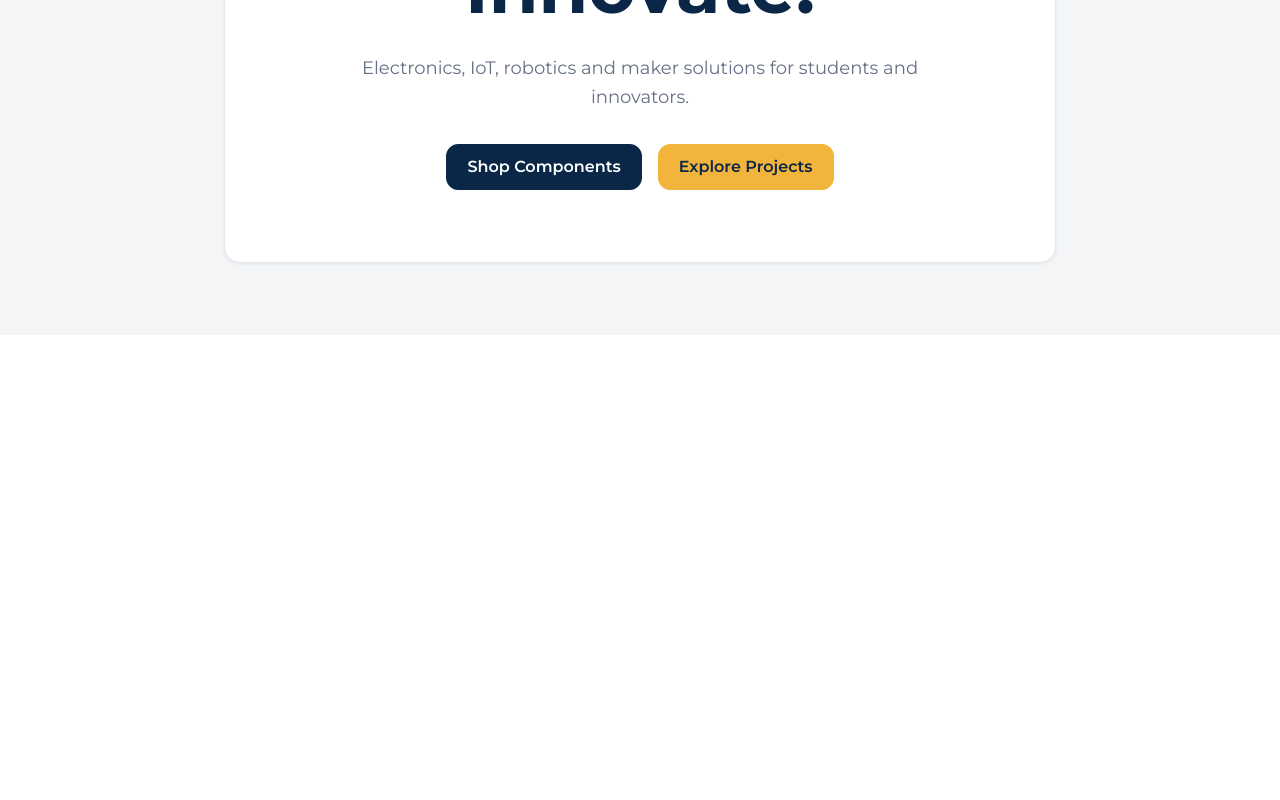
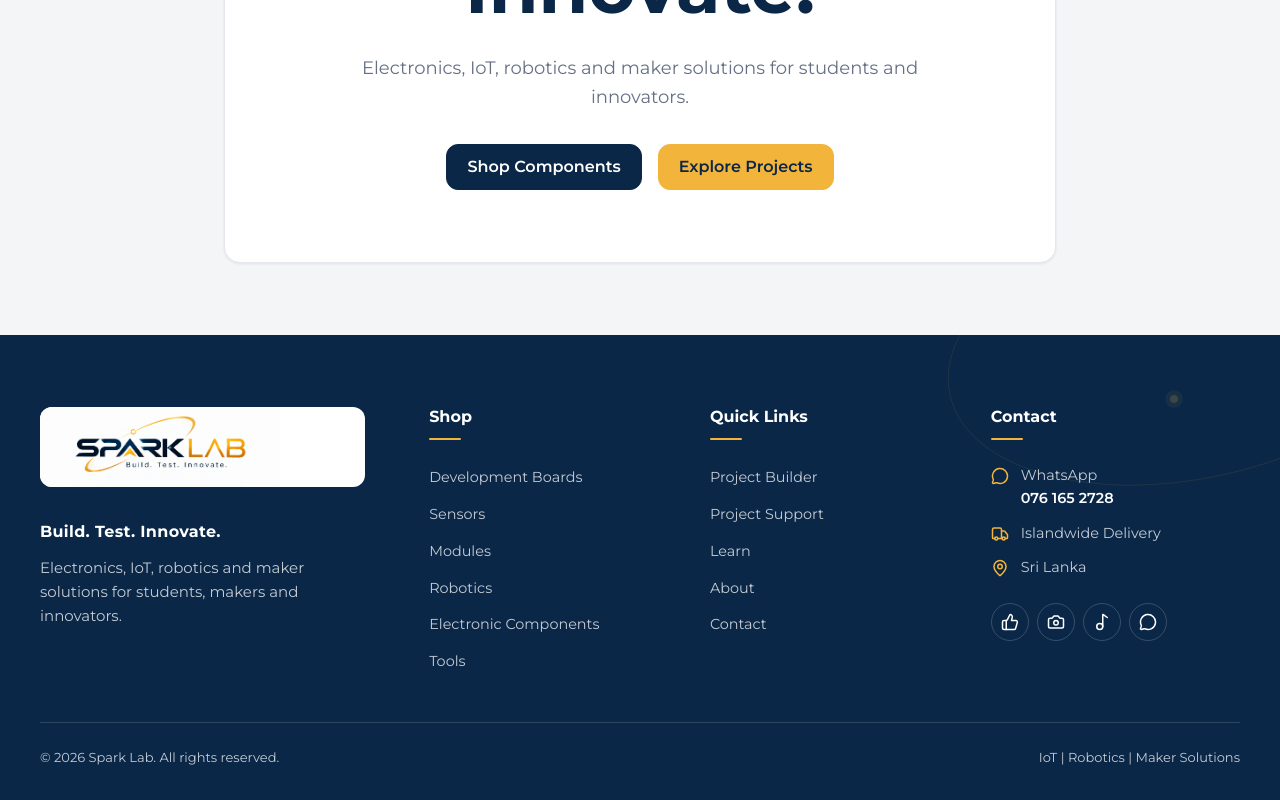
Before and after one commit to foryasith/spark-lab-web, a React (Vite) app: page / in a window 1280 px wide. Shown: the part 495-1295 px from the top of the page. Before the commit the page ends 830 px from the top, so only its background shows below. Built offline with nearby package versions, Linux system fonts and the light colour scheme.

Commit message:
feat: add reusable footer

```diff
--- a/src/App.jsx
+++ b/src/App.jsx
@@ -1,4 +1,5 @@
 import Logo from './components/common/Logo'
+import Footer from './components/layout/Footer'
 import Navbar from './components/layout/Navbar'
 
 function App() {
@@ -27,6 +28,7 @@ function App() {
           </div>
         </section>
       </main>
+      <Footer />
     </>
   )
 }
--- /dev/null
+++ b/src/components/layout/Footer.css
@@ -0,0 +1,177 @@
+.site-footer {
+  position: relative;
+  overflow: hidden;
+  background: var(--color-primary);
+  color: rgb(255 255 255 / 76%);
+}
+
+.site-footer::before {
+  position: absolute;
+  top: -8rem;
+  right: -10rem;
+  width: 31rem;
+  height: 17rem;
+  border: 1px solid rgb(242 180 58 / 9%);
+  border-radius: 50%;
+  content: '';
+  pointer-events: none;
+  transform: rotate(-12deg);
+}
+
+.site-footer::after {
+  position: absolute;
+  top: 3.75rem;
+  right: 8%;
+  width: 0.5rem;
+  height: 0.5rem;
+  border-radius: 50%;
+  background: rgb(242 180 58 / 22%);
+  box-shadow: 0 0 0 0.3rem rgb(242 180 58 / 6%);
+  content: '';
+  pointer-events: none;
+}
+
+.footer-content {
+  position: relative;
+  z-index: 1;
+  padding-block: var(--space-3xl) var(--space-xl);
+}
+
+.footer-grid {
+  display: grid;
+  grid-template-columns: 1.5fr 1fr 1fr 1.15fr;
+  gap: clamp(var(--space-xl), 5vw, var(--space-3xl));
+}
+
+.footer-brand-link {
+  display: inline-flex;
+  overflow: hidden;
+  max-width: 100%;
+  border-radius: var(--radius-md);
+  background: var(--color-white);
+}
+
+.footer-logo {
+  width: min(15rem, 100%);
+}
+
+.footer-tagline {
+  margin-top: var(--space-lg);
+  color: var(--color-white);
+  font-weight: 700;
+  letter-spacing: 0.02em;
+}
+
+.footer-description {
+  max-width: 24rem;
+  margin-top: var(--space-sm);
+  font-size: 0.9375rem;
+}
+
+.footer-heading {
+  margin-bottom: var(--space-lg);
+  color: var(--color-white);
+  font-size: 1rem;
+  font-weight: 700;
+}
+
+.footer-heading::after {
+  display: block;
+  width: 2rem;
+  height: 2px;
+  margin-top: var(--space-sm);
+  border-radius: 999px;
+  background: var(--color-gold);
+  content: '';
+}
+
+.footer-links,
+.footer-contact-list {
+  display: grid;
+  gap: 0.7rem;
+  list-style: none;
+}
+
+.footer-links a {
+  font-size: 0.9rem;
+  transition: color var(--transition-fast);
+}
+
+.footer-contact-list li {
+  display: flex;
+  align-items: flex-start;
+  gap: var(--space-sm);
+  font-size: 0.9rem;
+}
+
+.footer-contact-list svg {
+  flex: 0 0 auto;
+  margin-top: 0.2rem;
+  color: var(--color-gold);
+}
+
+.footer-contact-list span {
+  display: grid;
+}
+
+.footer-contact-list a {
+  color: var(--color-white);
+  font-weight: 600;
+}
+
+.footer-socials {
+  display: flex;
+  flex-wrap: wrap;
+  gap: var(--space-xs);
+  margin-top: var(--space-lg);
+}
+
+.footer-social-placeholder {
+  display: inline-grid;
+  width: 2.375rem;
+  height: 2.375rem;
+  place-items: center;
+  border: 1px solid rgb(255 255 255 / 18%);
+  border-radius: 50%;
+  color: var(--color-white);
+}
+
+.footer-bottom {
+  display: flex;
+  align-items: center;
+  justify-content: space-between;
+  gap: var(--space-lg);
+  margin-top: var(--space-2xl);
+  padding-top: var(--space-lg);
+  border-top: 1px solid rgb(255 255 255 / 14%);
+  font-size: 0.8125rem;
+}
+
+@media (hover: hover) {
+  .footer-links a:hover,
+  .footer-contact-list a:hover {
+    color: var(--color-gold-light);
+  }
+}
+
+@media (max-width: 60rem) {
+  .footer-grid {
+    grid-template-columns: repeat(2, minmax(0, 1fr));
+  }
+}
+
+@media (max-width: 40rem) {
+  .footer-content {
+    padding-block: var(--space-2xl) var(--space-lg);
+  }
+
+  .footer-grid {
+    grid-template-columns: 1fr;
+    gap: var(--space-xl);
+  }
+
+  .footer-bottom {
+    align-items: flex-start;
+    flex-direction: column;
+  }
+}
--- /dev/null
+++ b/src/components/layout/Footer.jsx
@@ -0,0 +1,127 @@
+import {
+  Camera,
+  MapPin,
+  MessageCircle,
+  Music2,
+  ThumbsUp,
+  Truck,
+} from 'lucide-react'
+import Logo from '../common/Logo'
+import './Footer.css'
+
+const shopLinks = [
+  'Development Boards',
+  'Sensors',
+  'Modules',
+  'Robotics',
+  'Electronic Components',
+  'Tools',
+]
+
+const quickLinks = [
+  { label: 'Project Builder', href: '/project-builder' },
+  { label: 'Project Support', href: '/project-support' },
+  { label: 'Learn', href: '/learn' },
+  { label: 'About', href: '/about' },
+  { label: 'Contact', href: '/contact' },
+]
+
+const socialPlatforms = [
+  { label: 'Facebook', Icon: ThumbsUp },
+  { label: 'Instagram', Icon: Camera },
+  { label: 'TikTok', Icon: Music2 },
+  { label: 'WhatsApp', Icon: MessageCircle },
+]
+
+function Footer() {
+  const currentYear = new Date().getFullYear()
+
+  return (
+    <footer className="site-footer">
+      <div className="container footer-content">
+        <div className="footer-grid">
+          <section className="footer-brand" aria-label="About Spark Lab">
+            <a className="footer-brand-link" href="/" aria-label="Spark Lab home">
+              <Logo className="footer-logo" size="medium" />
+            </a>
+            <p className="footer-tagline">Build. Test. Innovate.</p>
+            <p className="footer-description">
+              Electronics, IoT, robotics and maker solutions for students,
+              makers and innovators.
+            </p>
+          </section>
+
+          <nav className="footer-column" aria-labelledby="footer-shop-title">
+            <h2 id="footer-shop-title" className="footer-heading">
+              Shop
+            </h2>
+            <ul className="footer-links">
+              {shopLinks.map((link) => (
+                <li key={link}>
+                  <a href="/categories">{link}</a>
+                </li>
+              ))}
+            </ul>
+          </nav>
+
+          <nav className="footer-column" aria-labelledby="footer-links-title">
+            <h2 id="footer-links-title" className="footer-heading">
+              Quick Links
+            </h2>
+            <ul className="footer-links">
+              {quickLinks.map(({ label, href }) => (
+                <li key={href}>
+                  <a href={href}>{label}</a>
+                </li>
+              ))}
+            </ul>
+          </nav>
+
+          <section className="footer-column" aria-labelledby="footer-contact-title">
+            <h2 id="footer-contact-title" className="footer-heading">
+              Contact
+            </h2>
+            <ul className="footer-contact-list">
+              <li>
+                <MessageCircle aria-hidden="true" size={18} />
+                <span>
+                  WhatsApp
+                  <a href="tel:+94761652728">076 165 2728</a>
+                </span>
+              </li>
+              <li>
+                <Truck aria-hidden="true" size={18} />
+                <span>Islandwide Delivery</span>
+              </li>
+              <li>
+                <MapPin aria-hidden="true" size={18} />
+                <span>Sri Lanka</span>
+              </li>
+            </ul>
+
+            <div className="footer-socials" aria-label="Social media placeholders">
+              {socialPlatforms.map(({ label, Icon }) => (
+                <span
+                  key={label}
+                  className="footer-social-placeholder"
+                  role="img"
+                  aria-label={label}
+                  title={label}
+                >
+                  <Icon aria-hidden="true" size={18} />
+                </span>
+              ))}
+            </div>
+          </section>
+        </div>
+
+        <div className="footer-bottom">
+          <p>© {currentYear} Spark Lab. All rights reserved.</p>
+          <p>IoT | Robotics | Maker Solutions</p>
+        </div>
+      </div>
+    </footer>
+  )
+}
+
+export default Footer
```
